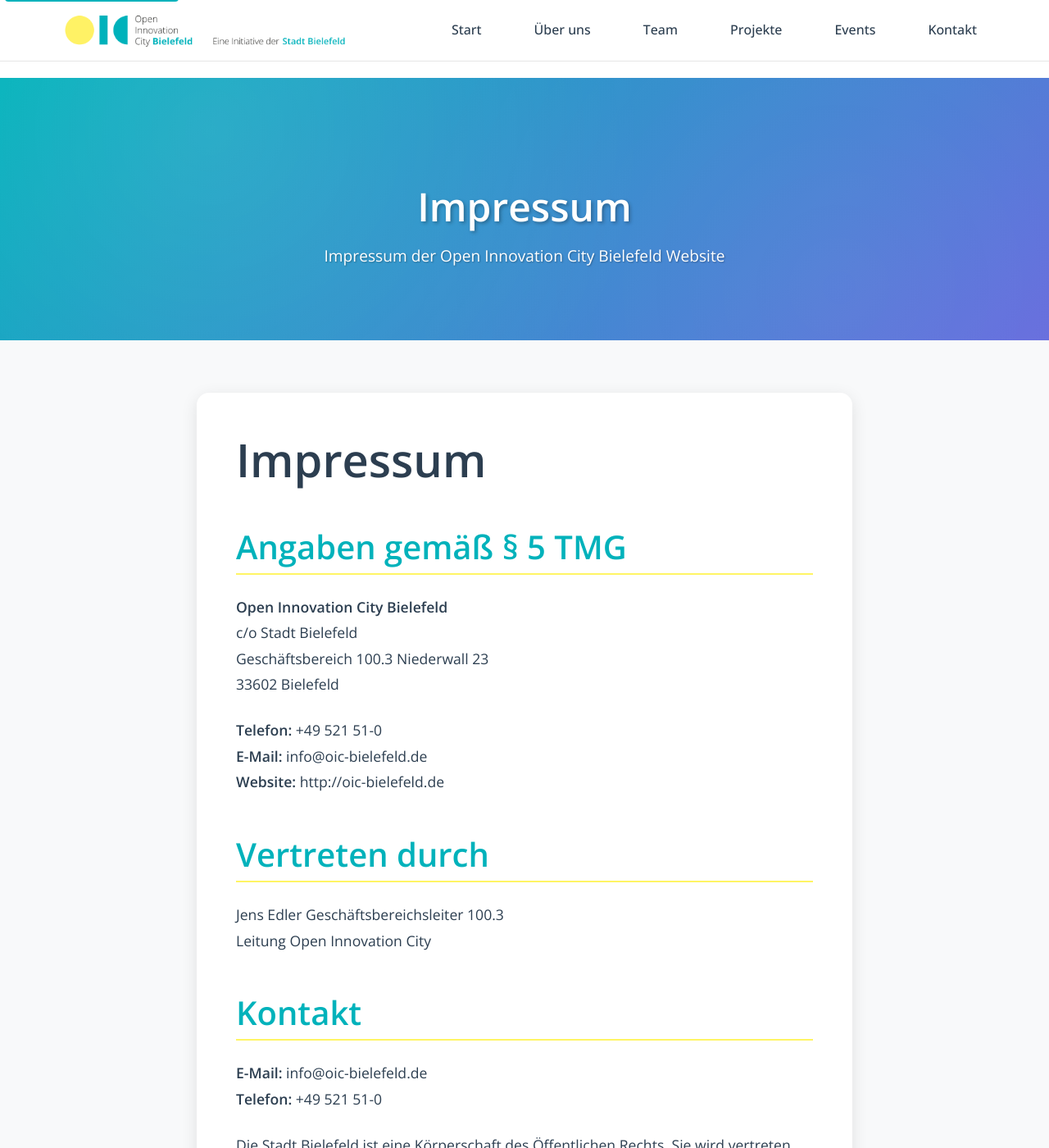
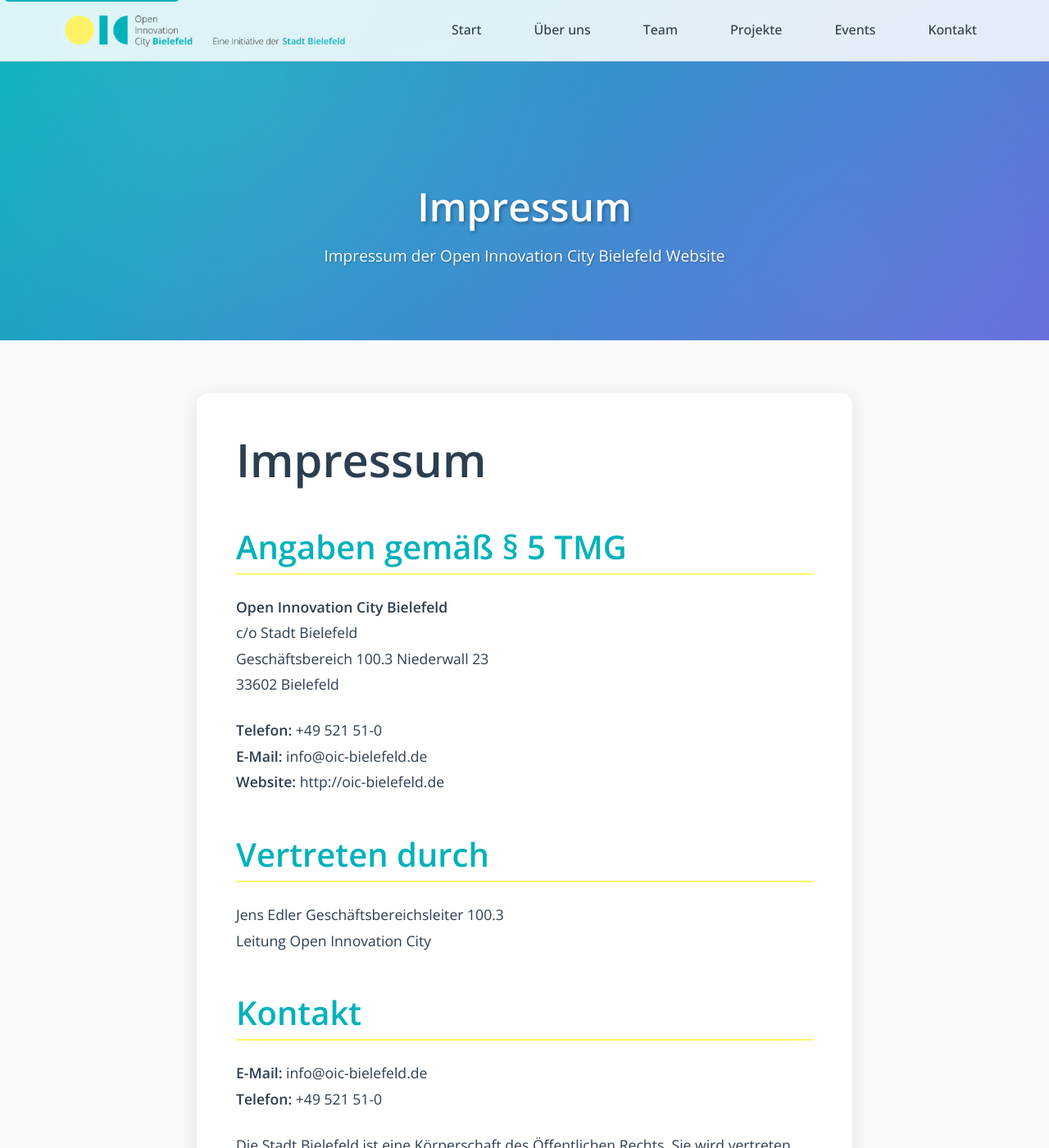
Before and after one commit to Open-Innovation-City/oic-bielefeld-website, a Jekyll site: the page built from impressum.md, in a window 1280 px wide and 1400 px high. Shown: the whole window at 82% size. Built offline with Jekyll 4.4.1, drawn with Linux system fonts in a browser that asks for light colours.

Commit message:
Update page.html

```diff
--- a/_layouts/page.html
+++ b/_layouts/page.html
@@ -27,7 +27,8 @@ layout: default
     background: linear-gradient(135deg, var(--primary-turquoise) 0%, var(--secondary-blue) 100%);
     color: white;
     padding: 8rem 0 4rem;
-    margin-top: 95px; /* Angepasst für höhere Navigation */
+    margin-top: 0; /* Entfernt den Abstand */
+    padding-top: calc(8rem + 95px); /* Fügt den Navbar-Platz zum Padding hinzu */
     text-align: center;
     position: relative;
     overflow: hidden;
@@ -206,7 +207,7 @@ layout: default
 @media (max-width: 768px) {
     .page-header {
         padding: 6rem 0 3rem;
-        margin-top: 85px;
+        padding-top: calc(6rem + 85px); /* Angepasst für Mobile */
     }
 
     .page-header h1 {
```
